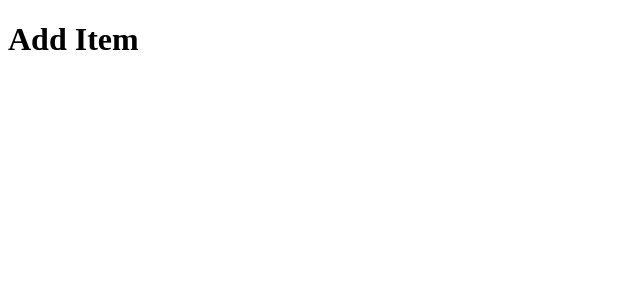
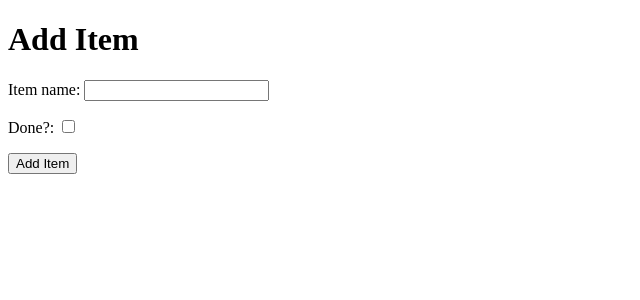
Before and after one commit to ccp84/hello_django, a Django app: page /add in a window 1280 px wide. Shown: the top 300 px of the page, without its empty margins (0-640 px from the left). Run offline with Django 3.2, Linux system fonts and the light colour scheme.

Commit message:
html>add form to add item

```diff
--- a/to_do/templates/to_do/add_item.html
+++ b/to_do/templates/to_do/add_item.html
@@ -9,5 +9,26 @@
 <body>
     <h1>Add Item</h1>
 
+    <form method="POST" action="add">
+        {% csrf_token %}
+        <div>
+            <p>
+                <label for="id_name">Item name: </label>
+                <input type="text" name="item_name" id="id_name">
+            </p>
+        </div>
+        <div>
+            <p>
+                <label for="id_done">Done?: </label>
+                <input type="checkbox" name="item_done" id="id_done">
+            </p>
+        </div>
+        <div>
+            <p>
+                <button type="submit">Add Item</button>
+            </p>
+        </div>
+    </form>
+
 </body>
 </html>
--- a/to_do/views.py
+++ b/to_do/views.py
@@ -1,4 +1,4 @@
-from django.shortcuts import render
+from django.shortcuts import render, redirect
 from .models import Item
 
 
@@ -12,4 +12,10 @@ def get_todo_list(request):
 
 
 def add_item(request):
+    if request.method == 'POST':
+        name = request.POST.get('item_name')
+        done = 'item_done' in request.POST.get
+        Item.objects.create(name=name, done=done)
+
+        return redirect('get_todo_list')
     return render(request, "to_do/add_item.html")
```
